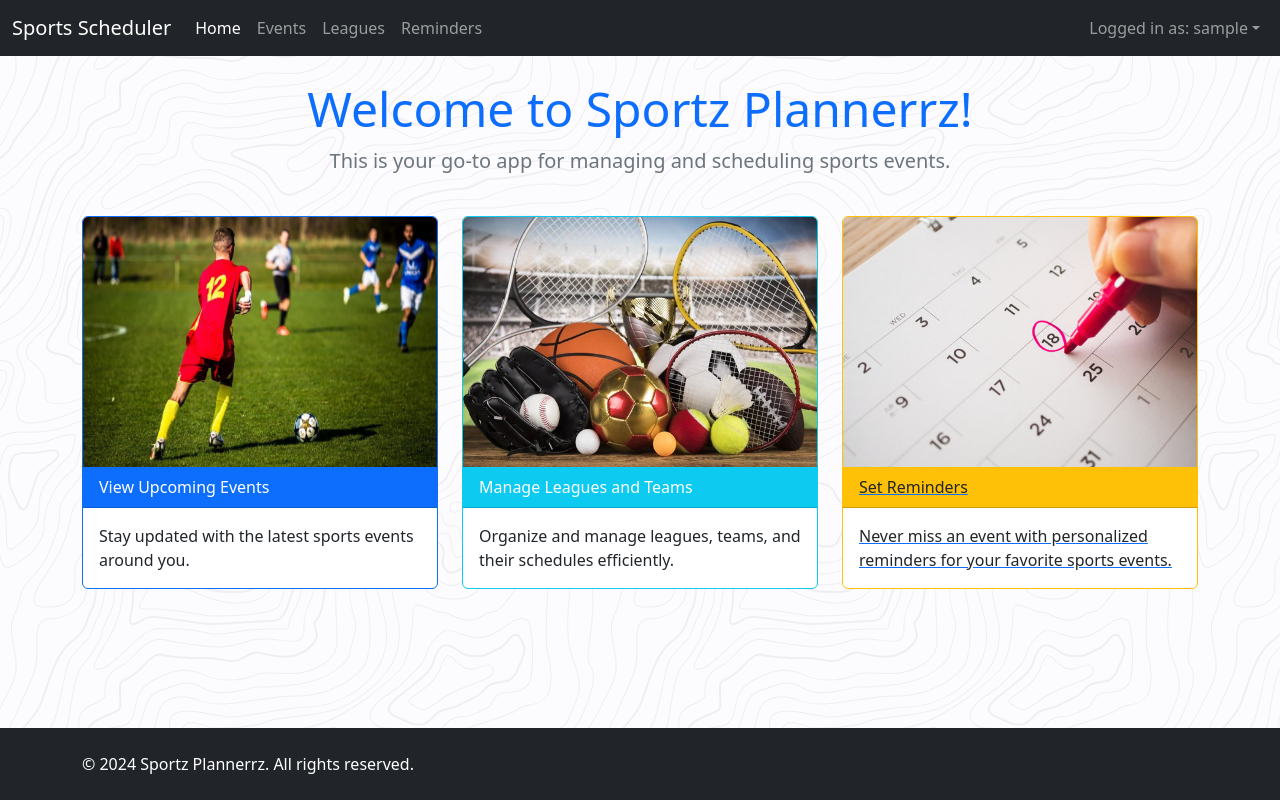
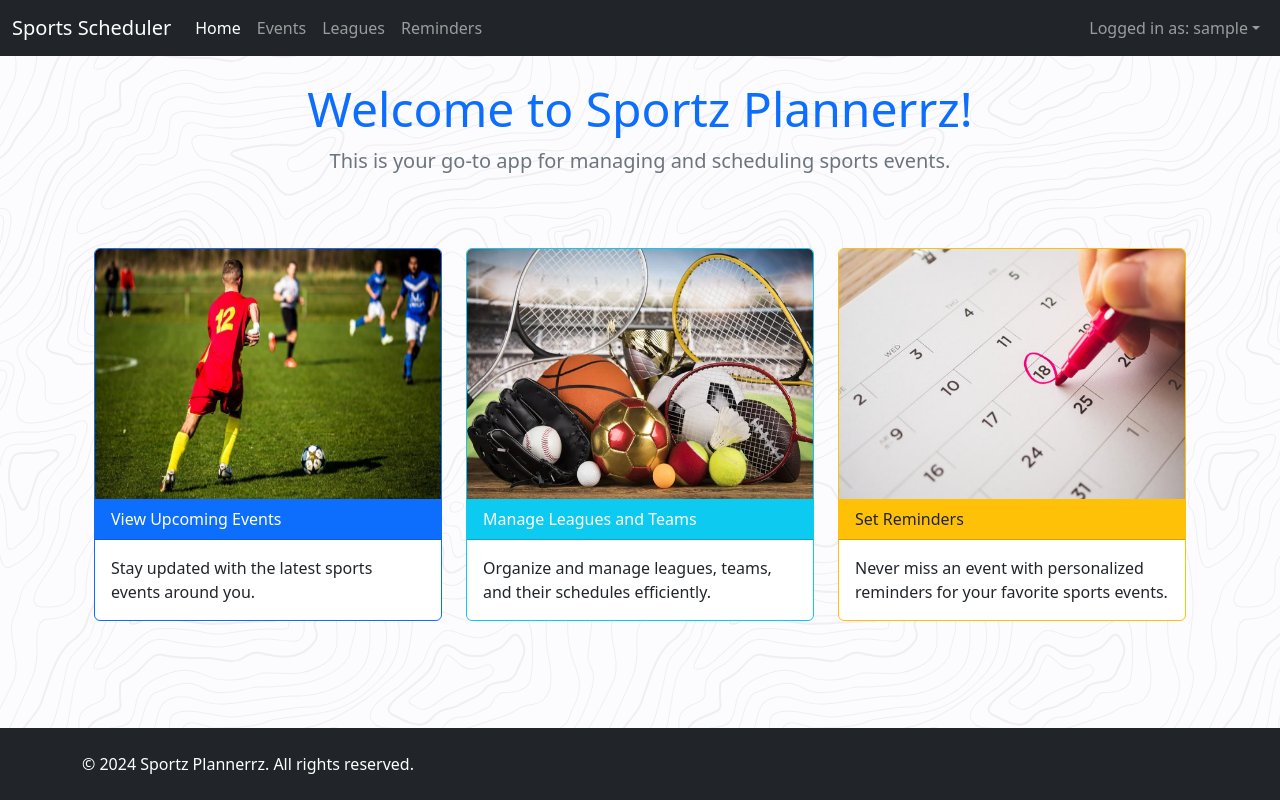
Before and after one commit to jchah/sports-scheduling-front, a Vue app in the folder sports-scheduler/: page / in a window 1280 px wide. Built offline with nearby package versions, Linux system fonts and the light colour scheme; sample sign-in values are in the browser's storage.

Commit message:
margin fix

```diff
--- a/sports-scheduler/package.json
+++ b/sports-scheduler/package.json
@@ -15,7 +15,7 @@
     "bcrypt": "^5.1.1",
     "bootstrap": "^5.3.3",
     "bootstrap-vue": "^2.23.1",
-    "bootstrap-vue-3": "^0.5.1",
+    "bootstrap-vue-3": "^0.3.12",
     "pinia": "^2.1.7",
     "vue": "^3.4.21",
     "vue-router": "^4.3.0"
--- a/sports-scheduler/src/views/Home.vue
+++ b/sports-scheduler/src/views/Home.vue
@@ -3,12 +3,11 @@
     <div class="row mb-4">
       <div class="col-lg-8 mx-auto text-center">
         <h1 class="display-5 font-weight-bold text-primary">Welcome to Sportz Plannerrz!</h1>
-        <p class="lead text-secondary">This is your go-to app for managing and scheduling sports events.</p>
+        <p class="lead text-secondary mb-lg-5">This is your go-to app for managing and scheduling sports events.</p>
       </div>
     </div>
-
-    <div class="row">
-      <div class="col-lg-12">
+      <div class="col-lg-12 ">
+        <div class="container">
         <div class="row">
           <div class="col-md-4 mb-4">
             <router-link to="events/pg/1" class="card h-100 border-primary text-decoration-none">
@@ -32,7 +31,7 @@
               </div>
             </router-link>
           </div>
-          <router-link to="reminder" class="col-md-4 mb-4">
+          <router-link to="reminder" class="col-md-4 mb-4 text-decoration-none">
             <div class="card h-100 border-warning">
               <img src="../img/calendar.jpg" class="card-img-top" alt="Set Reminders" style="width: 100%; height: 15.625rem;">
               <div class="card-header bg-warning text-dark">
@@ -45,8 +44,8 @@
           </router-link>
         </div>
       </div>
+      </div>
     </div>
-  </div>
 </template>
 
 <script>
@@ -54,3 +53,10 @@ export default {
   name: 'AppHome',
 }
 </script>
+
+<style>
+.container {
+  justify-content: center;
+  align-content: center;
+}
+</style>
```
Also changed, not shown: 2 other files (tests, documents, lock files or other folders).
